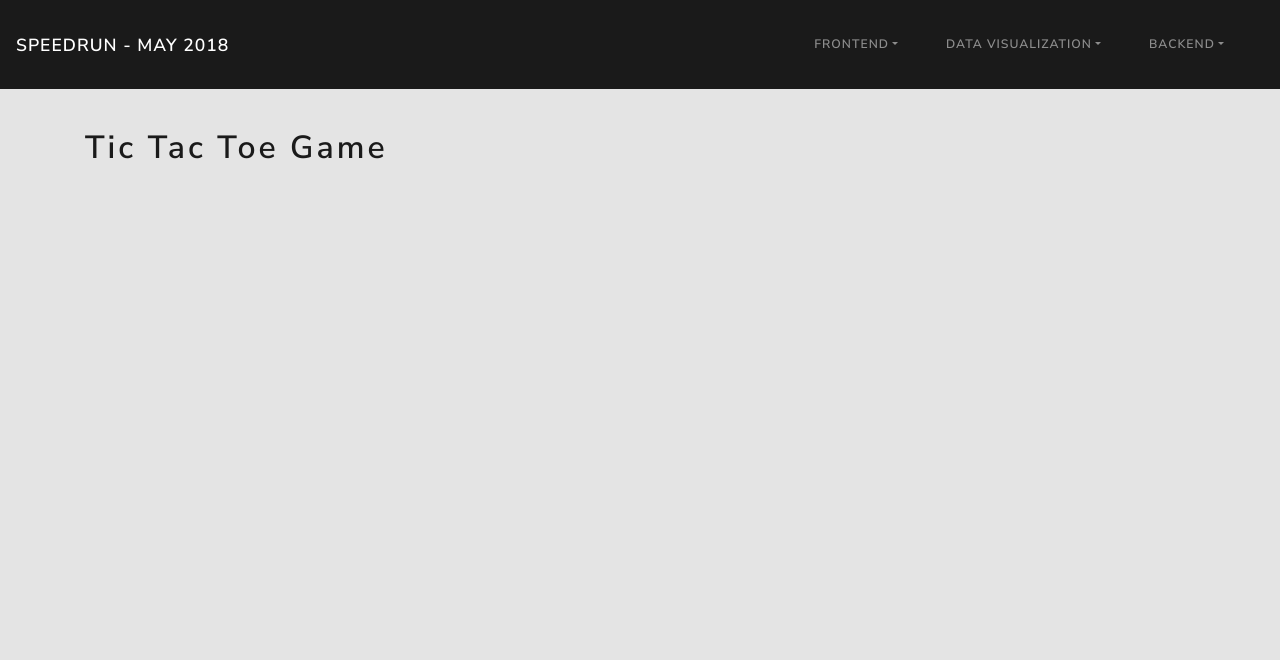
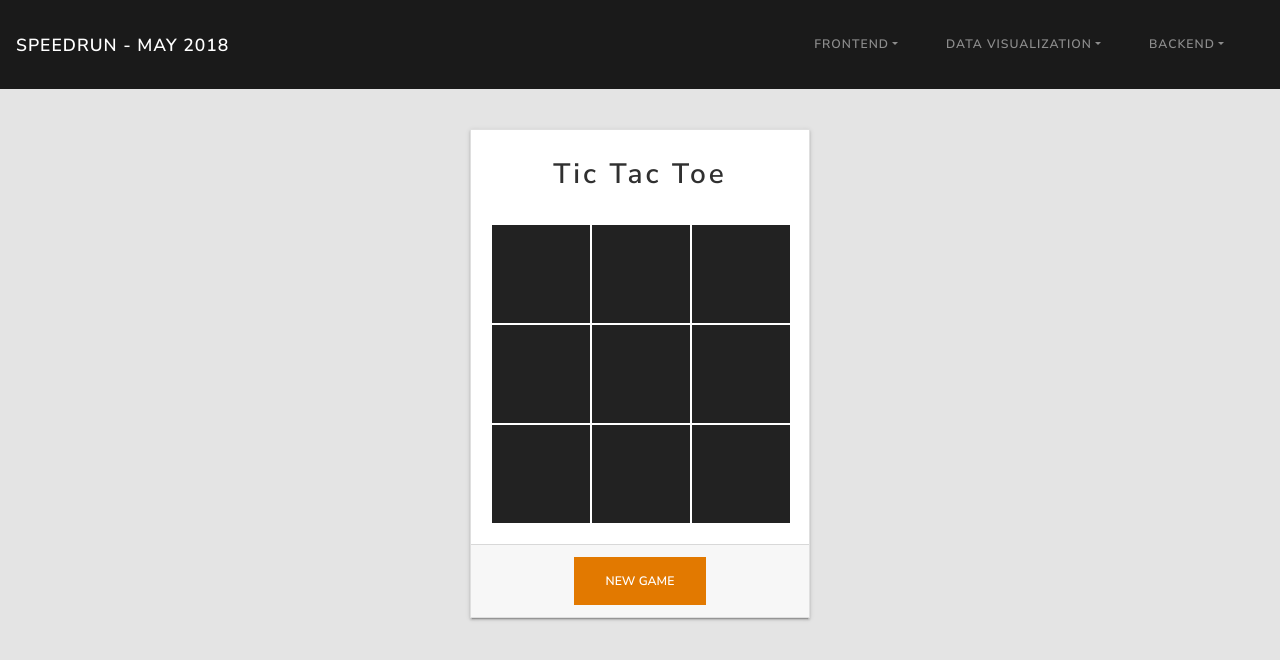
Before and after one commit to tdreid/fcc-speedrun-2018-09-tdre, a React app in the folder client/: page /projects/frontend/TicTacToeGame in a window 1280 px wide. Built offline with nearby package versions, Linux system fonts and the light colour scheme.

Commit message:
Implement tic tac toe game.

```diff
--- a/client/src/Home/Home.js
+++ b/client/src/Home/Home.js
@@ -135,7 +135,7 @@ const Home = () => {
               <span className="Home_datelabel">Completed:</span> May 10, 2018
             </CardText>
             <Link to="/projects/frontend/PomodoroClock">
-              <Button color="primary">View Project</Button>
+              <Button color="info">View Project</Button>
             </Link>
           </CardBody>
         </Card>
@@ -145,14 +145,12 @@ const Home = () => {
             <CardSubtitle>FreeCodeCamp Frontend Project</CardSubtitle>
             <CardText>
               <br />
-              Started:
+              <span className="Home_datelabel">Started:</span> May 10, 2018
               <br />
-              Completed:
+              <span className="Home_datelabel">Completed:</span> May 10, 2018
             </CardText>
             <Link to="/projects/frontend/TicTacToeGame">
-              <Button disabled color="primary">
-                View Project
-              </Button>
+              <Button color="info">View Project</Button>
             </Link>
           </CardBody>
         </Card>
--- a/client/src/Projects/Frontend/TicTacToeGame/TicTacToeGame.js
+++ b/client/src/Projects/Frontend/TicTacToeGame/TicTacToeGame.js
@@ -1,20 +1,188 @@
-import React from "react";
-import { Container, Row, Col } from "reactstrap";
+import React, { Component } from "react";
+import { Card, CardTitle, CardBody, CardFooter, Button } from "reactstrap";
 
 import "./TicTacToeGame.css";
+/**
+ * Tic Tac Toe Component
+ * @class TicTacToeGame
+ * @extends Component
+ */
+class TicTacToeGame extends Component {
+  constructor() {
+    super();
 
-const TicTacToeGame = () => {
-  return (
-    <div className="TicTacToeGame">
-      <Container>
-        <Row>
-          <Col>
-            <h1>Tic Tac Toe Game</h1>
-          </Col>
-        </Row>
-      </Container>
-    </div>
-  );
-};
+    this.state = {
+      turn: true,
+      values: ["", "", "", "", "", "", "", "", ""],
+      text: "New Game"
+    };
+  }
+  /**
+   * gameOver
+   * checks all possible horizontal, vertical and
+   * diagonal wins
+   * returns false, "Tie", or 1/input text
+   * @memberof TicTacToeGame
+   * @param text text to return on gameOver status
+   * @param values array of values to test for gameOver
+   */
+  gameOver = (text = 1, values = this.state.values) => {
+    if (
+      (values[0] && (values[0] === values[1] && values[0] === values[2])) ||
+      (values[3] && (values[3] === values[4] && values[3] === values[5])) ||
+      (values[6] && (values[6] === values[7] && values[6] === values[8])) ||
+      (values[0] && (values[0] === values[3] && values[0] === values[6])) ||
+      (values[1] && (values[1] === values[4] && values[1] === values[7])) ||
+      (values[2] && (values[2] === values[5] && values[2] === values[8])) ||
+      (values[0] && (values[0] === values[4] && values[0] === values[8])) ||
+      (values[2] && (values[2] === values[4] && values[2] === values[6]))
+    ) {
+      return text;
+    } else if (values.reduce((a, b) => a && b, true)) {
+      return "Tie!";
+    }
+    return false;
+  };
+
+  /**
+   * processTurn
+   * handles player click, registers selection
+   * to state, and checks if game over
+   * @memberof TicTacToeGame
+   * @param position position player selected
+   */
+  processTurn = position => {
+    if (this.state.turn === true) {
+      const values = this.state.values;
+      if (!this.state.values[position]) {
+        values[position] = "x";
+        this.setState({
+          values: values,
+          turn: false
+        });
+      }
+
+      if (this.gameOver())
+        this.setState({ turn: false, text: this.gameOver("You Win") });
+      else this.processAITurn();
+    }
+  };
+
+  /**
+   * primePosition
+   * check possible move for AI, return if it
+   * will put the AI in a position to win/block
+   * @memberof TicTacToeGame
+   */
+  primePosition = values => {
+    return this.gameOver("WIN", values) === "WIN";
+  };
+
+  /**
+   * processAITurn
+   * select and make optinal move
+   * on AI turn
+   * @memberof TicTacToeGame
+   */
+  processAITurn = () => {
+    let values = [...this.state.values];
+    let moved = false;
+    for (let i = 0; i < 9; i += 1) {
+      // check each position
+      if (!values[i]) {
+        // if AI can win, do so
+        values[i] = "o";
+        if (this.primePosition(values)) {
+          moved = true;
+          this.setState({
+            values: [...values],
+            text: "AI Wins",
+            turn: false
+          });
+        } else {
+          // if AI can block player win, do so
+          values[i] = "x";
+          if (this.primePosition(values)) {
+            values[i] = "o";
+            moved = true;
+            if (this.gameOver(values)) {
+              this.setState({
+                text: this.gameOver("AI Wins"),
+                turn: false
+              });
+            } else {
+              this.setState({
+                values: [...values],
+                turn: true
+              });
+            }
+          }
+        }
+        values[i] = "";
+      }
+    }
+
+    // if AI couldn't win or block win
+    // take first position available
+    for (let i = 0; i < 9 && moved === false; i += 1) {
+      if (!values[i]) {
+        values[i] = "o";
+        this.setState({
+          values: values,
+          turn: true
+        });
+        moved = true;
+      }
+    }
+
+    return;
+  };
+
+  /**
+   * reset
+   * reset game
+   * @memberof TicTacToeGame
+   */
+  reset = () =>
+    this.setState({
+      values: ["", "", "", "", "", "", "", "", ""],
+      text: "New Game",
+      turn: true
+    });
+
+  /**
+   * render
+   * render Tic Tac Toe Component
+   * @return
+   * @memberof TicTacToeGame
+   */
+  render() {
+    return (
+      <div className="TicTacToeGame">
+        <Card>
+          <CardTitle className="TicTacToeGame_title">Tic Tac Toe</CardTitle>
+          <CardBody>
+            <div className="TicTacToeGame_grid">
+              {[...Array(9)].map((x, i) => (
+                <div
+                  className="TicTacToeGame_cell"
+                  key={i}
+                  onClick={() => this.processTurn(i)}
+                >
+                  {this.state.values[i]}
+                </div>
+              ))}
+            </div>
+          </CardBody>
+          <CardFooter>
+            <Button color="info" onClick={this.reset}>
+              {this.state.text}
+            </Button>
+          </CardFooter>
+        </Card>
+      </div>
+    );
+  }
+}
 
 export default TicTacToeGame;
--- a/client/src/Projects/Frontend/TicTacToeGame/TicTacToeGame.scss
+++ b/client/src/Projects/Frontend/TicTacToeGame/TicTacToeGame.scss
@@ -1,8 +1,30 @@
 .TicTacToeGame {
-  text-align: left;
-  margin-top: 40px;
-
+  text-align: center;
+  margin: 40px auto;
+  width: 340px;
+  &_title {
+    margin-top: 1em;
+    font-size: 2em;
+  }
+  &_grid {
+    width: 300px;
+    display: flex;
+    flex-direction: row;
+    flex-wrap: wrap;
+  }
+  &_cell {
+    display: inline-block;
+    height: 100px;
+    width: 100px;
+    border: 1px solid #ffffff;
+    text-align: center;
+    vertical-align: middle;
+    font-size: 4em;
+    color: #e27900;
+    background: #222222;
+  }
   &>h1 {
     text-transform: none
   }
+
 }
```
Also changed, not shown: README.md, 1 other file.
